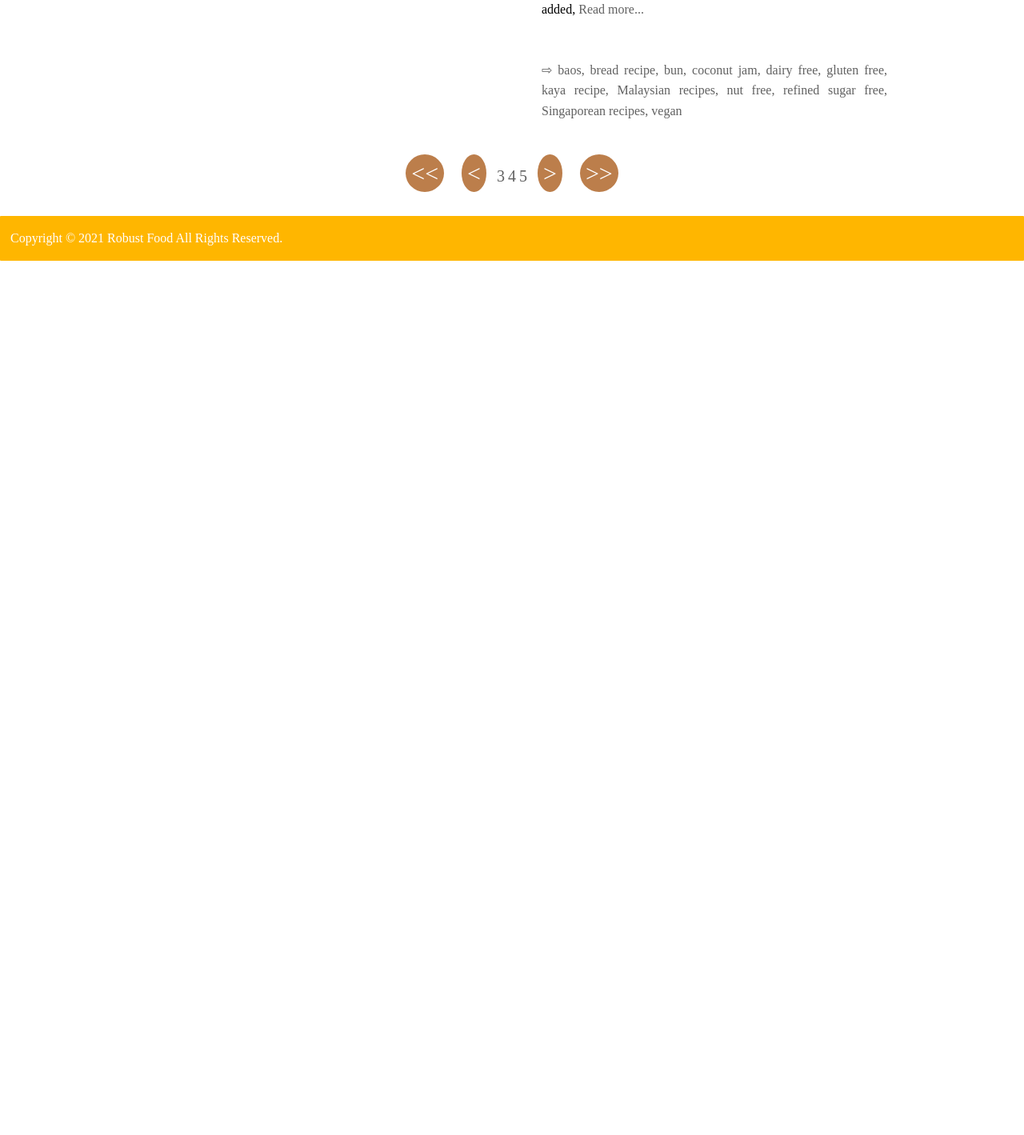
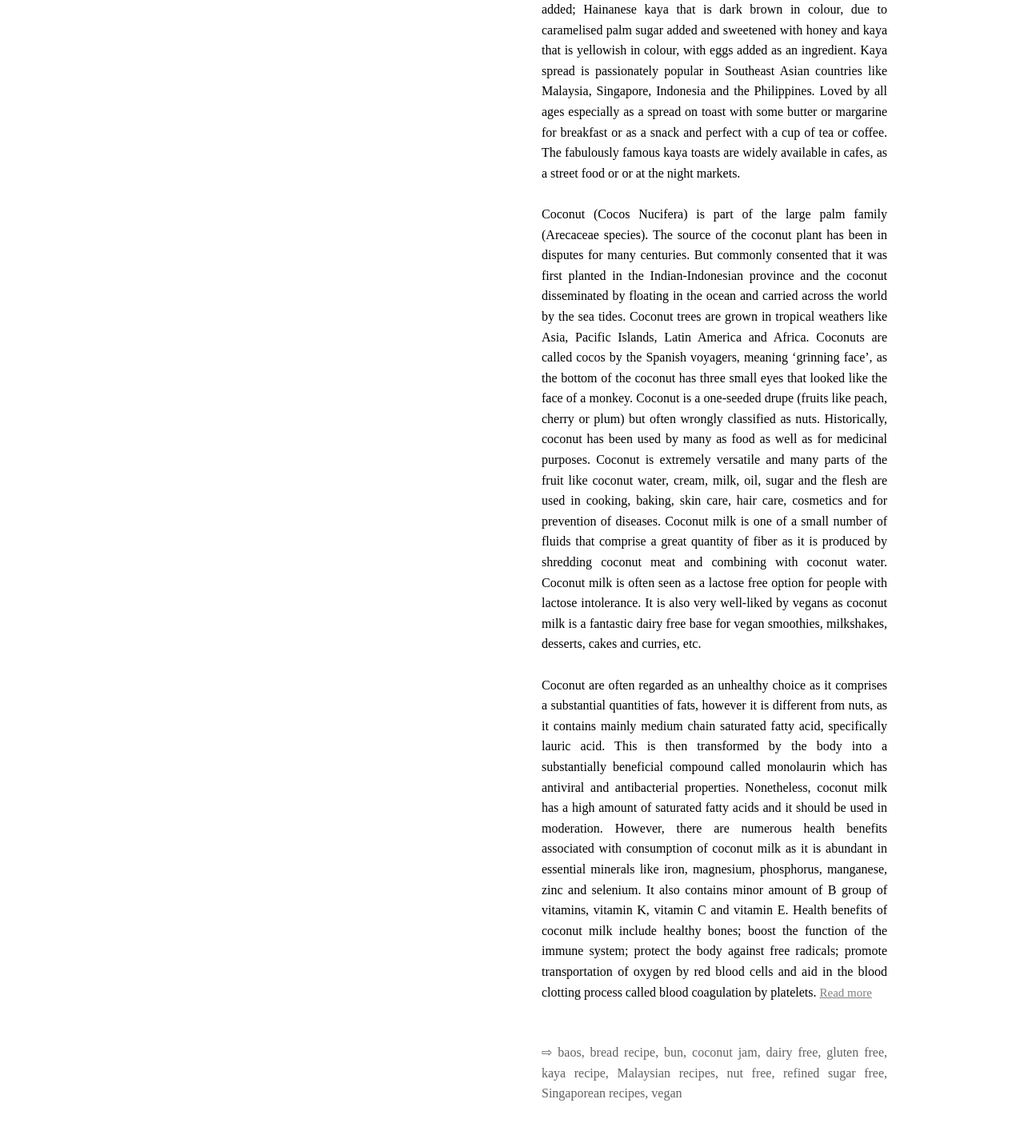
Before and after one commit to Jawaher11/Food-Robust-Site, a plain HTML site: page Recipe Page.html in a window 1280 px wide. Shown: the part 1550-2969 px from the top of the page at 80% size. Before the commit the page ends 1876 px from the top, so only its background shows below. Drawn offline with Linux system fonts and the light colour scheme.

Commit message:
Add files via upload

```diff
--- a/Recipe Page.html
+++ b/Recipe Page.html
@@ -63,8 +63,17 @@ Robust Food: Recipe
 		you prefer. This gluten free bread dough is a wet dough as it needs
 		more liquid than normal gluten bread to turn out light and fluffy after
 		baking in the oven. My recipe is also vegan, dairy free, egg free, nut
-		free and refined sugar free. These buns are also perfect for kids’ lunch boxes. <br><br>Kaya spread or coconut jam spread is a Peranakan cuisine, a fusion of Malay and Chinese cuisines. There are many different varieties of kaya jam available commercially, they range from Nonya kaya, which is light green in colour with pandan (screwpine) leaves added, <a class="readmore" href="Recipe Page.html" target ="blank">Read more...</a></p>
+		free and refined sugar free. These buns are also perfect for kids’ lunch boxes. <span id="dots">...</span><span id="more"><br><br>
 
+Kaya spread or coconut jam spread is a Peranakan cuisine, a fusion of Malay and Chinese cuisines. There are many different varieties of kaya jam available commercially, they range from Nonya kaya, which is light green in colour with pandan (screwpine) leaves added; Hainanese kaya that is dark brown in colour, due to caramelised palm sugar added and sweetened with honey and kaya that is yellowish in colour, with eggs added as an ingredient. Kaya spread is passionately popular in Southeast Asian countries like Malaysia, Singapore, Indonesia and the Philippines. Loved by all ages especially as a spread on toast with some butter or margarine for breakfast or as a snack and perfect with a cup of tea or coffee. The fabulously famous kaya toasts are widely available in cafes, as a street food or or at the night markets.<br><br>
+
+Coconut (Cocos Nucifera) is part of the large palm family (Arecaceae species). The source of the coconut plant has been in disputes for many centuries. But commonly consented that it was first planted in the Indian-Indonesian province and the coconut disseminated by floating in the ocean and carried across the world by the sea tides. Coconut trees are grown in tropical weathers like Asia, Pacific Islands, Latin America and Africa. Coconuts are called cocos by the Spanish voyagers, meaning ‘grinning face’, as the bottom of the coconut has three small eyes that looked like the face of a monkey. Coconut is a one-seeded drupe (fruits like peach, cherry or plum) but often wrongly classified as nuts. Historically, coconut has been used by many as food as well as for medicinal purposes. Coconut is extremely versatile and many parts of the fruit like coconut water, cream, milk, oil, sugar and the flesh are used in cooking, baking, skin care, hair care, cosmetics and for prevention of diseases. Coconut milk is one of a small number of fluids that comprise a great quantity of fiber as it is produced by shredding coconut meat and combining with coconut water. Coconut milk is often seen as a lactose free option for people with lactose intolerance. It is also very well-liked by vegans as coconut milk is a fantastic dairy free base for vegan smoothies, milkshakes, desserts, cakes and curries, etc.<br><br>
+
+Coconut are often regarded as an unhealthy choice as it comprises a substantial quantities of fats, however it is different from nuts, as it contains mainly medium chain saturated fatty acid, specifically lauric acid. This is then transformed by the body into a substantially beneficial compound called monolaurin which has antiviral and antibacterial properties. Nonetheless, coconut milk has a high amount of saturated fatty acids and it should be used in moderation. However, there are numerous health benefits associated with consumption of coconut milk as it is abundant in essential minerals like iron, magnesium, phosphorus, manganese, zinc and selenium. It also contains minor amount of B group of vitamins, vitamin K, vitamin C and vitamin E. Health benefits of coconut milk include healthy bones; boost the function of the immune system; protect the body against free radicals; promote transportation of oxygen by red blood cells and aid in the blood clotting process called blood coagulation by platelets.</span>
+
+<span onclick="myFunction()" id="myBtn" style="text-decoration:underline;">Read more</span>
+
+</p>
 <p style="color:#616161">
 &#x21E8; baos, bread recipe, bun, coconut jam, dairy free, gluten free, kaya recipe,
 Malaysian recipes, nut free, refined sugar free, Singaporean recipes, vegan
@@ -73,6 +82,8 @@ Malaysian recipes, nut free, refined sugar free, Singaporean recipes, vegan
   </section>
  </div>
 </div>
+
+
 </main>
 <br>
 <div class="page">
@@ -88,5 +99,23 @@ Malaysian recipes, nut free, refined sugar free, Singaporean recipes, vegan
 <footer>
   <p style= "margin-left:10px;">Copyright &copy; 2021 Robust Food All Rights Reserved.</p>
 </footer>
+
+<script>
+function myFunction() {
+  var dots = document.getElementById("dots");
+  var moreText = document.getElementById("more");
+  var btnText = document.getElementById("myBtn");
+
+  if (dots.style.display === "none") {
+    dots.style.display = "inline";
+    btnText.innerHTML = "Read more";
+    moreText.style.display = "none";
+  } else {
+    dots.style.display = "none";
+    btnText.innerHTML = "Read less";
+    moreText.style.display = "inline";
+  }
+}
+</script>
 </body>
 </html>
--- a/stylesheetRecipe.css
+++ b/stylesheetRecipe.css
@@ -131,9 +131,6 @@ footer {
   padding: 3px;
 }
 
-a.readmore:link {color:#616161;text-decoration:none;}
-a.readmore:visited {color:#616161;text-decoration:none;}
-a.readmore:hover {text-decoration:underline;}
 
 a.title:link {color:#616161;text-decoration:none;}
 a.title:visited {color:black;text-decoration:none;}
@@ -178,3 +175,9 @@ form.example::after {
   clear:both;
   display: table;
 }
+
+#myBtn{
+  color: grey;
+  font-size: 15px;
+  cursor: pointer;
+}
```
Also changed, not shown: Recipe Page.txt.
